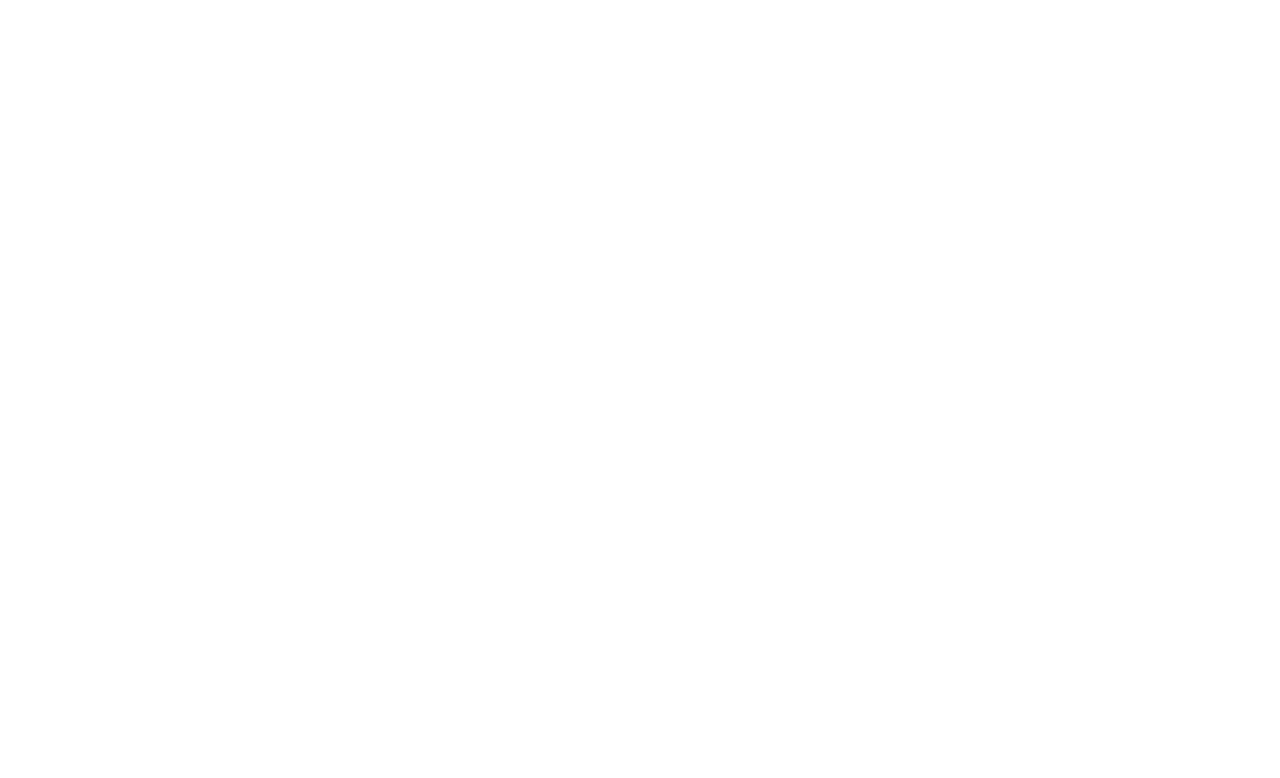
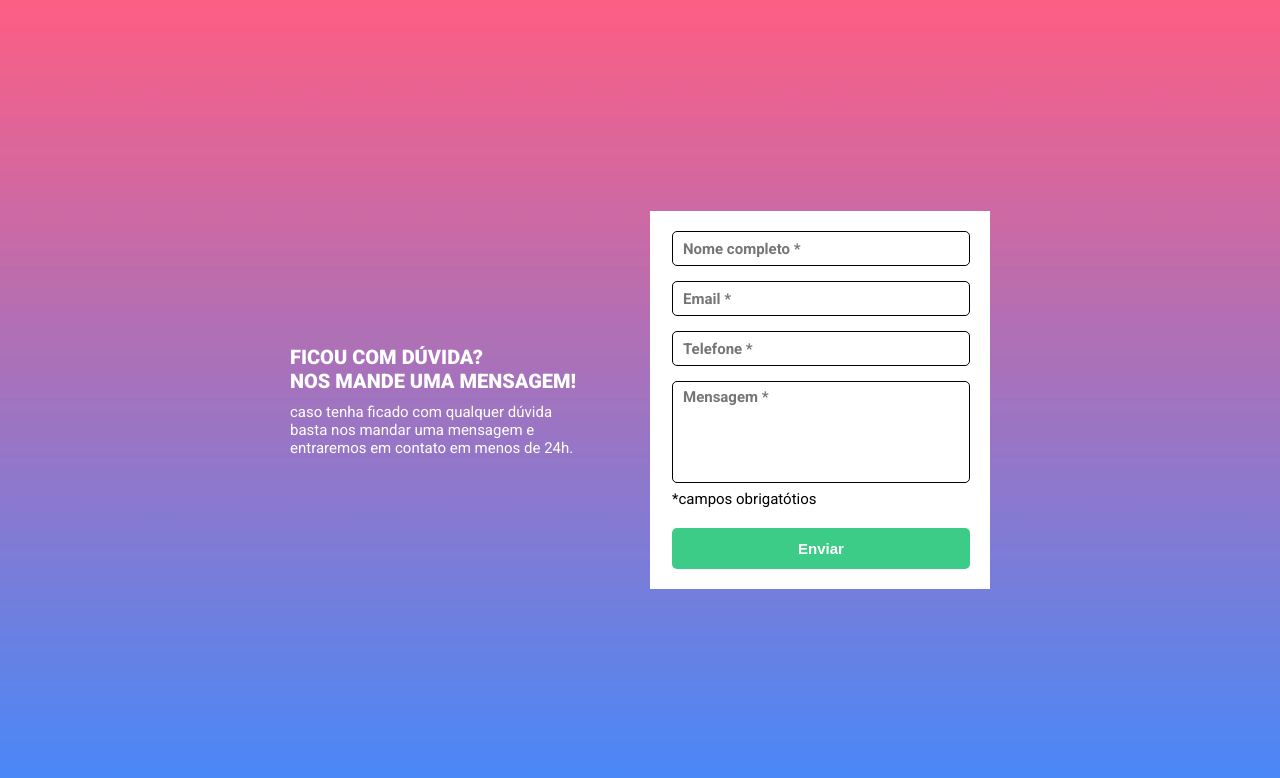
Before and after one commit to Gustavo-Lima-Diniz-Tavares/quest-html-css-js-intermediario, a plain HTML site: page index.html in a window 1280 px wide. Drawn offline with Linux system fonts and the light colour scheme.

Commit message:
projeto com html e css finalizados

```diff
--- a/index.html
+++ b/index.html
@@ -1,5 +1,6 @@
 <!DOCTYPE html>
 <html lang="en">
+
 <head>
     <meta charset="UTF-8">
     <meta name="viewport" content="width=device-width, initial-scale=1.0">
@@ -7,9 +8,43 @@
 
     <link rel="stylesheet" href="./src/css/reset.css">
     <link rel="stylesheet" href="./src/css/estilos.css">
+
+    <link rel="preconnect" href="https://fonts.googleapis.com">
+    <link rel="preconnect" href="https://fonts.gstatic.com" crossorigin>
+    <link
+        href="https://fonts.googleapis.com/css2?family=Roboto:ital,wght@0,100;0,300;0,400;0,500;0,700;0,900;1,100;1,300;1,400;1,500;1,700;1,900&display=swap"
+        rel="stylesheet">
+
 </head>
+
 <body>
+    <main>
+        <section class="texto">
+            <h1>FICOU COM DÚVIDA? <br>NOS MANDE UMA MENSAGEM!</h1>
+
+            <p>caso tenha ficado com qualquer dúvida basta nos mandar uma mensagem e entraremos em contato em menos de 24h.</p>
+        </section>
+
+        <section class="formulario">
+            <form method="get" action="index.html">
+
+                <input type="text" name="nome-completo" id="nome-completo" placeholder="Nome completo *">
+
+                <input type="text" name="email" id="email" placeholder="Email *">
+
+                <input type="text" name="telefone" id="telefone" placeholder="Telefone *">
+
+                <input type="text" name="mensagem" id="mensagem" placeholder="Mensagem *">
+
+                <p>*campos obrigatótios</p>
+
+                <input type="submit" value="Enviar" class="btn-enviar">
+
+            </form>
+        </section>
+    </main>
 
     <script type="text/javascript" src="./src/js/validacao.js"></script>
 </body>
+
 </html>
--- a/src/css/estilos.css
+++ b/src/css/estilos.css
@@ -0,0 +1,81 @@
+body {
+    height: 100vh;
+    font-family: 'Roboto', sans-serif;
+}
+
+main {
+    height: 100%;
+    background: url(../imagens/imagem\ fundo.jpg) repeat-x;
+    background-size: contain;
+    display: flex;
+    justify-content: center;
+    align-items: center;
+}
+
+.texto {
+    height: 111px;
+    width: 300px;
+    color: #ffffff;
+    margin: 0 50px;
+}
+
+.texto h1 {
+    font-size: 20px;
+    font-weight: 900;
+    margin-bottom: 10px;
+}
+
+.texto p {
+    font-size: 15px;
+    font-weight: 400;
+}
+
+.formulario {
+    height: 378px;
+    width: 340px;
+    background-color: #ffffff;
+    margin: 12px 50px 12px 10px;
+}
+
+.formulario form {
+    height: 100%;
+    padding: 20px 20px 22px 22px ;
+}
+
+.formulario input {
+    height: 35px;
+    width: 298px;
+    margin-bottom: 15px;
+}
+
+.formulario input:nth-child(4) {
+    /* height: 100px; */
+    padding-top: 15px;
+    padding-bottom: 85px;
+    margin-bottom: 7px;
+}
+
+.formulario input[placeholder] {
+    font-family: 'Roboto', sans-serif;
+    font-size: 15px;
+    font-weight: 700;
+    padding-left: 10px;
+    border: 1px solid #000000;
+    border-radius: 5px;
+}
+
+.formulario p {
+    font-size: 15px;
+    font-weight: 400;
+    margin-bottom: 20px;
+}
+
+.formulario .btn-enviar {
+    border: none;
+    border-radius: 5px;
+    font-size: 15px;
+    font-weight: 700;
+    height: 41px;
+    background-color: #3CCC87;
+    color: #ffffff;
+}
--- a/src/css/reset.css
+++ b/src/css/reset.css
@@ -0,0 +1,9 @@
+* {
+    margin: 0;
+    padding: 0;
+    box-sizing: border-box;
+}
+
+/* input {
+    all: unset;
+} */
```
